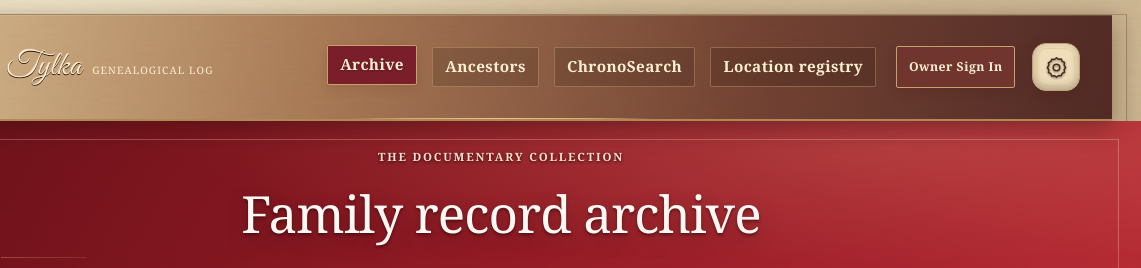
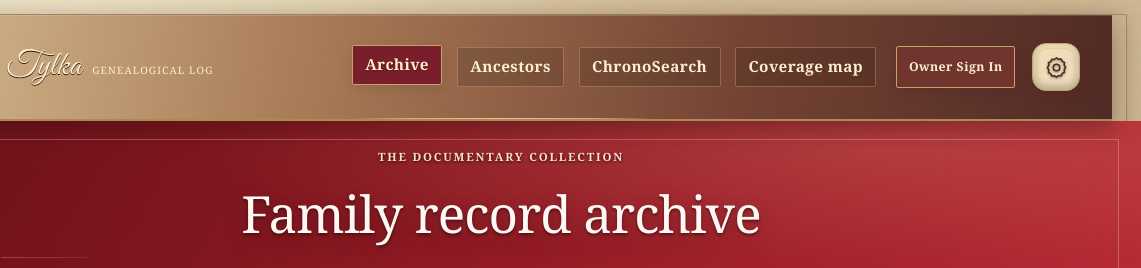
Before and after one commit to atylka/Tylka-genealog, a plain HTML site: page archive.html in a window 1280 px wide. Shown: the top 268 px of the page, 139-1280 px from the left. Drawn offline with nearby package versions, Linux system fonts and the light colour scheme; no server answers; a web font is replaced by a local one.

Commit message:
Replace location registry navigation with coverage map

```diff
--- a/archive.html
+++ b/archive.html
@@ -2,7 +2,7 @@
 <html lang="en"><head><meta charset="utf-8"><meta name="viewport" content="width=device-width,initial-scale=1"><title>Record Archive | Tylka Genealogical Log</title><link rel="stylesheet" href="styles.css?v=20261119-framed-portal-1"><script src="https://cdn.jsdelivr.net/npm/@supabase/supabase-js@2"></script><script src="supabase-config.js"></script><script src="script.js?v=20261102-main-only-transition-1" defer></script><script src="site-accessibility.js?v=20261102-a11y2" defer></script><script src="site-ui.js?v=20261031-public-records" defer></script><script src="thumbnail-tools.js?v=20261116-site-audit-cache-1" defer></script><script src="archive.js?v=20261118-readable-record-links-1" defer></script>
 <link rel="manifest" href="./manifest.webmanifest"><meta name="mobile-web-app-capable" content="yes"><meta name="apple-mobile-web-app-capable" content="yes"><meta name="apple-mobile-web-app-title" content="Tylka Log"><meta name="apple-mobile-web-app-status-bar-style" content="black-translucent"><link rel="icon" href="./icon.svg" type="image/svg+xml"><link rel="apple-touch-icon" href="./icon.svg"><script src="./pwa-register.js?v=20261102-footer-placement-1" defer></script>
 <meta name="theme-color" content="#541522"><link rel="preconnect" href="https://fonts.googleapis.com"><link rel="preconnect" href="https://fonts.gstatic.com" crossorigin><link href="https://fonts.googleapis.com/css2?family=Great+Vibes&display=swap" rel="stylesheet"></head>
-<body data-page="all"><a class="skip-link" href="#main-content">Skip to main content</a><header class="site-header"><a class="wordmark" href="index.html"><img class="brand-seal" src="brand-seal.svg" alt="" aria-hidden="true"><span class="wordmark-title"><strong>Tylka</strong><small>Genealogical Log</small></span></a><button class="menu-toggle" aria-expanded="false" aria-controls="primary-nav">Menu</button><nav id="primary-nav" class="primary-nav"><a href="archive.html" aria-current="page">Archive</a><a href="ancestors.html">Ancestors</a><a href="chronosearch.html">ChronoSearch</a><a href="location-registry.html">Location registry</a><button class="owner-sign-in-button" type="button" data-owner-sign-in>Owner Sign In</button></nav></header>
+<body data-page="all"><a class="skip-link" href="#main-content">Skip to main content</a><header class="site-header"><a class="wordmark" href="index.html"><img class="brand-seal" src="brand-seal.svg" alt="" aria-hidden="true"><span class="wordmark-title"><strong>Tylka</strong><small>Genealogical Log</small></span></a><button class="menu-toggle" aria-expanded="false" aria-controls="primary-nav">Menu</button><nav id="primary-nav" class="primary-nav"><a href="archive.html" aria-current="page">Archive</a><a href="ancestors.html">Ancestors</a><a href="chronosearch.html">ChronoSearch</a><a href="index.html#coverage-map">Coverage map</a><button class="owner-sign-in-button" type="button" data-owner-sign-in>Owner Sign In</button></nav></header>
 <main class="archive-page" id="main-content"><div class="archive-page-header"><p class="eyebrow">The documentary collection</p><h1>Family record archive</h1><p class="section-intro">Browse the family collection, including original record scans and photographs.</p></div>
 
 <section id="private-archive"><div class="archive-actions"><button id="open-add-record" class="small-button add-record-trigger" type="button" hidden>＋ Add record</button><div class="owner-tools" id="owner-tools" hidden><button id="sign-out" class="small-button" type="button">Sign out</button></div></div>
```
